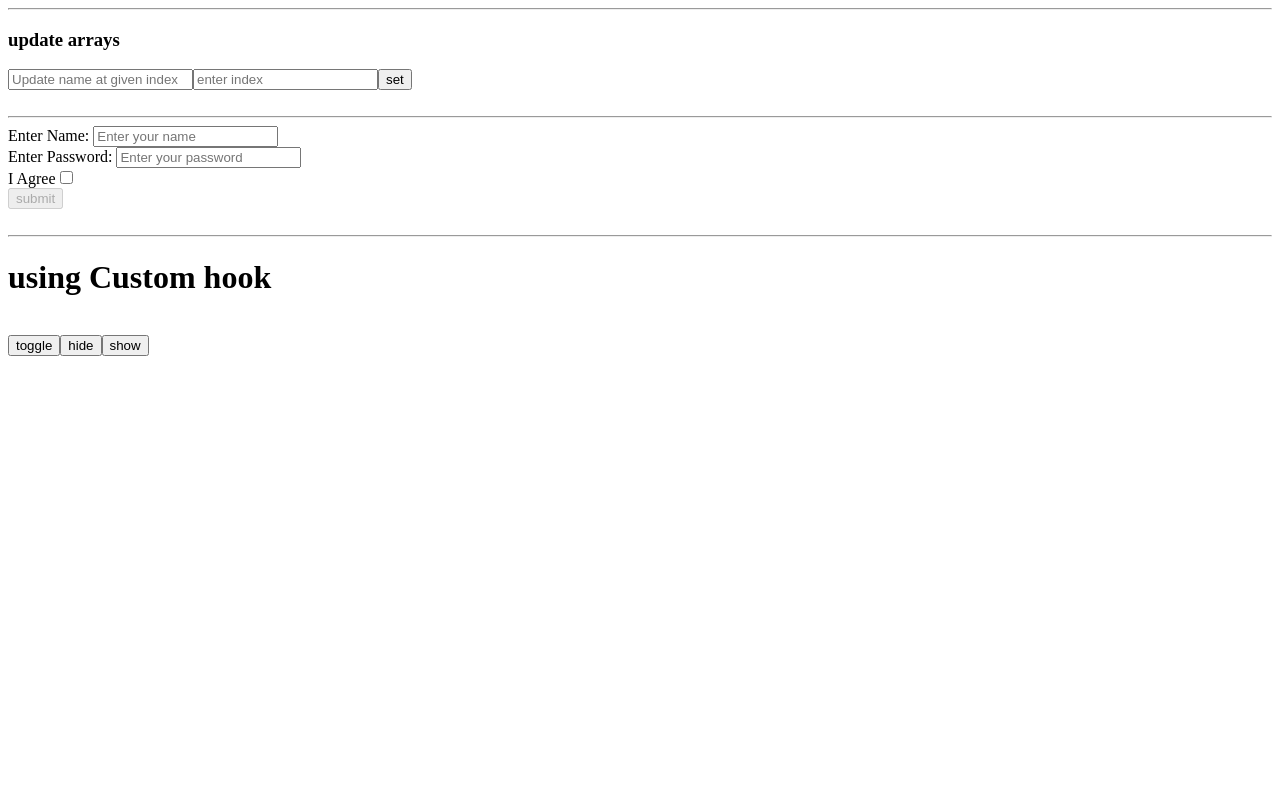
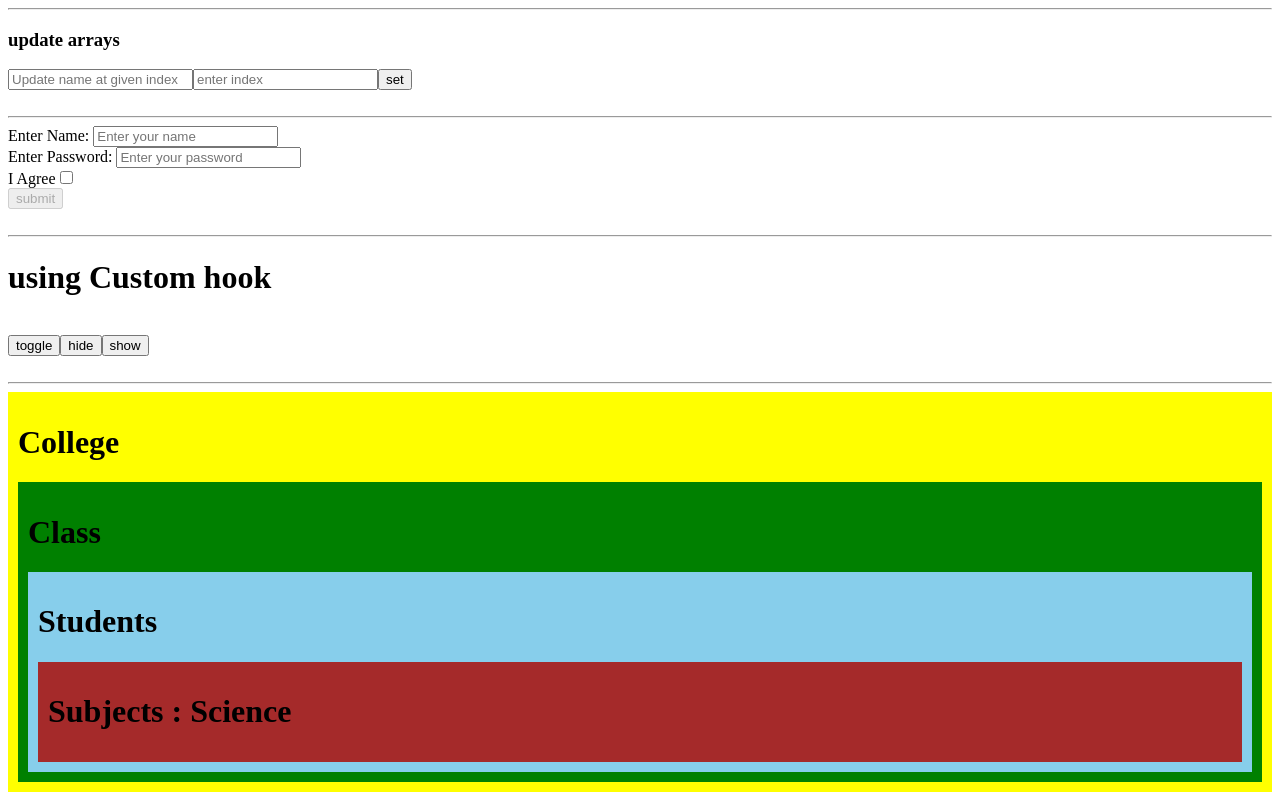
Before and after one commit to kaihatsuRONIT/reactRevision, a React (Vite) app in the folder react-blog-app/: page / in a window 1280 px wide. Shown: the part 3379-4179 px from the top of the page. Before the commit the page ends 3743 px from the top, so only its background shows below. Built offline with nearby package versions, Linux system fonts and the light colour scheme.

Commit message:
added College.jsx

```diff
--- a/react-blog-app/src/App.jsx
+++ b/react-blog-app/src/App.jsx
@@ -14,6 +14,7 @@ import ComponentConnect from "./ComponentConnect";
 import UpdateObjs from "./UpdateObjs";
 import FormComponent from "./FormComponent";
 import CustomHook from "./CustomHook";
+import College from "./Context_API/College";
 
 function App() {
   const [counter, setCounter] = useState(0);
@@ -133,6 +134,10 @@ function App() {
       <br />
       <hr />
       <CustomHook/>
+      <br />
+      <br />
+      <hr />
+      <College/>
     </>
   )
 }
```
